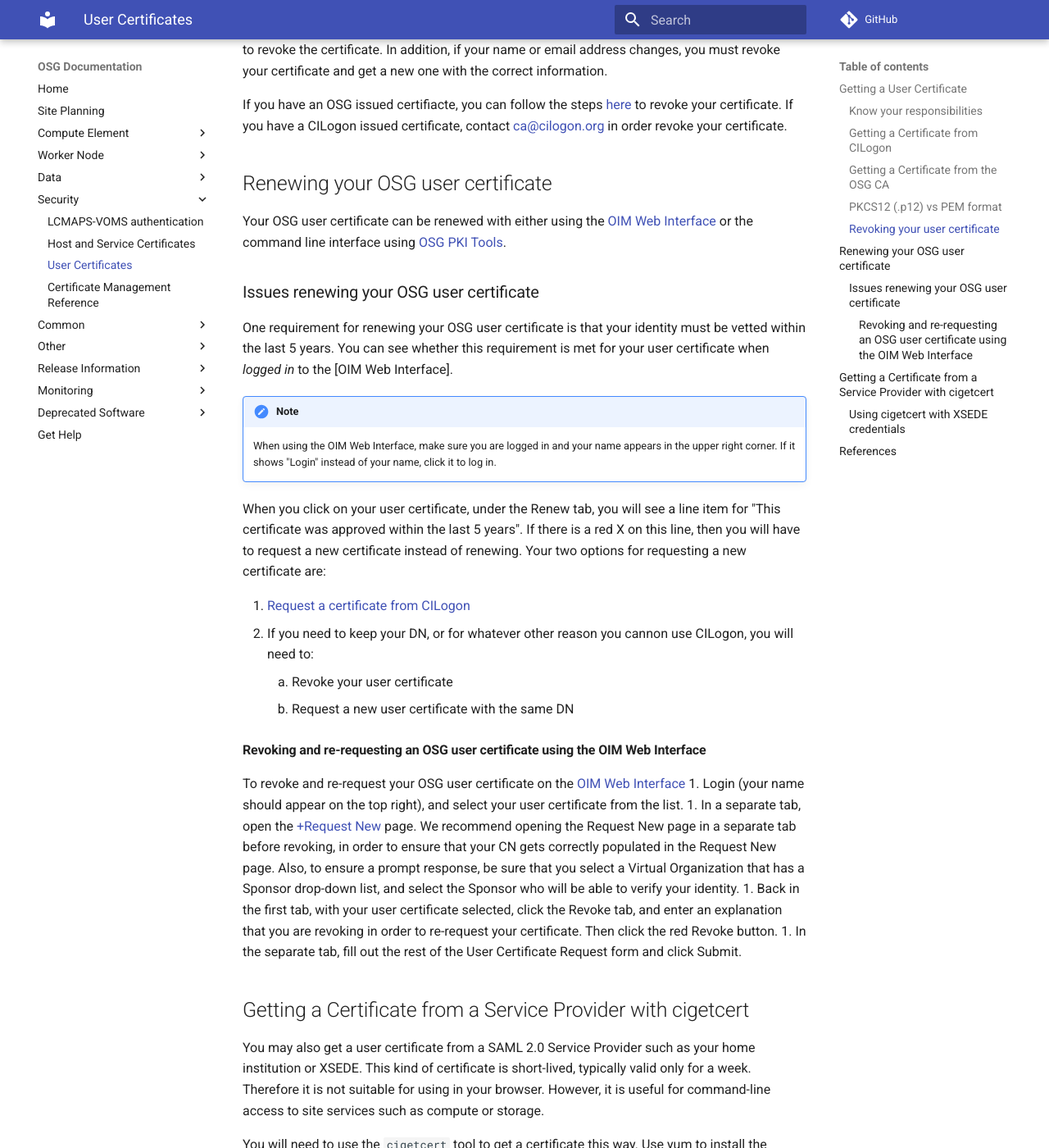
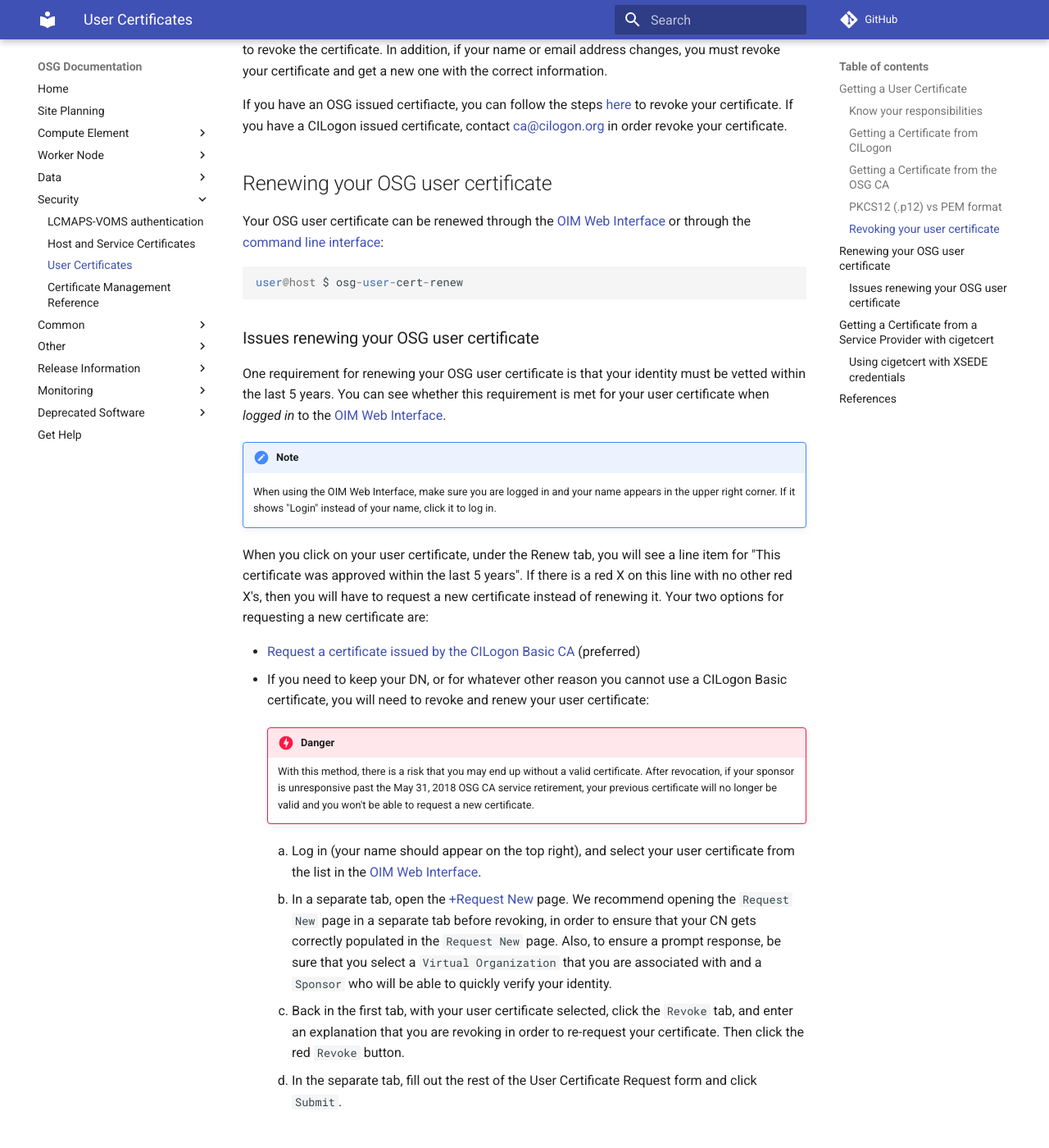
Before and after one commit to osg-htc/docs, an MkDocs documentation site: the page built from docs/security/user-certs.md, in a window 1280 px wide and 1400 px high, scrolled down 3750 px. Shown: the whole window at 82% size. Built offline with MkDocs 1.6.1 and Material for MkDocs 9.7.7, drawn with Linux system fonts in a browser that asks for light colours; comment, search, counter and statistics services are not loaded; old or Windows-style settings are respelled for this version of MkDocs.

Commit message:
Reorganize the cert renewal section

````diff
--- a/docs/security/user-certs.md
+++ b/docs/security/user-certs.md
@@ -126,15 +126,19 @@ If you have a CILogon issued certificate, contact [ca@cilogon.org](mailto:ca@cil
 Renewing your OSG user certificate
 ----------------------------------
 
-Your OSG user certificate can be renewed with either using the
+Your OSG user certificate can be renewed through the
 [OIM Web Interface](https://oim.opensciencegrid.org/oim/certificateuser)
-or the command line interface using
-[OSG PKI Tools](/security/certificate-management).
+or through the [command line interface](/security/certificate-management#osg-pki-command-line-clients):
+
+```
+user@host $ osg-user-cert-renew
+```
 
 ### Issues renewing your OSG user certificate
 
 One requirement for renewing your OSG user certificate is that your identity must be vetted within the last 5 years.
-You can see whether this requirement is met for your user certificate when *logged in* to the [OIM Web Interface].
+You can see whether this requirement is met for your user certificate when *logged in* to the
+[OIM Web Interface](https://oim.opensciencegrid.org/oim/certificateuser).
 
 !!! note
     When using the OIM Web Interface, make sure you are logged in and your name appears in the upper right corner.
@@ -142,27 +146,29 @@ You can see whether this requirement is met for your user certificate when *logg
 
 When you click on your user certificate, under the Renew tab, you will see a line item for
 "This certificate was approved within the last 5 years".
-If there is a red X on this line, then you will have to request a new certificate instead of renewing.
+If there is a red X on this line with no other red X's, then you will have to request a new certificate instead of
+renewing it.
 Your two options for requesting a new certificate are:
 
-1. [Request a certificate from CILogon](#getting-a-certificate-from-cilogon)
-1. If you need to keep your DN, or for whatever other reason you cannon use CILogon, you will need to:
-    1. Revoke your user certificate
-    2. Request a new user certificate with the same DN
+- [Request a certificate issued by the CILogon Basic CA](#getting-a-certificate-from-cilogon) (preferred)
+- If you need to keep your DN, or for whatever other reason you cannot use a CILogon Basic certificate, you will need to
+  revoke and renew your user certificate:
 
-#### Revoking and re-requesting an OSG user certificate using the OIM Web Interface
+    !!! danger
+        With this method, there is a risk that you may end up without a valid certificate.
+        After revocation, if your sponsor is unresponsive past the May 31, 2018 OSG CA service retirement, your previous
+        certificate will no longer be valid and you won't be able to request a new certificate.
 
-To revoke and re-request your OSG user certificate on the
-[OIM Web Interface](https://oim.opensciencegrid.org/oim/certificateuser)
-1. Login (your name should appear on the top right), and select your user certificate from the list.
-1. In a separate tab, open the [+Request New](https://oim.opensciencegrid.org/oim/certificaterequestuser) page.
-   We recommend opening the Request New page in a separate tab before revoking, in order to ensure that your CN gets
-   correctly populated in the Request New page.
-   Also, to ensure a prompt response, be sure that you select a Virtual Organization that has a Sponsor drop-down list,
-   and select the Sponsor who will be able to verify your identity.
-1. Back in the first tab, with your user certificate selected, click the Revoke tab, and enter an explanation that you are
-   revoking in order to re-request your certificate.  Then click the red Revoke button.
-1. In the separate tab, fill out the rest of the User Certificate Request form and click Submit.
+    1. Log in (your name should appear on the top right), and select your user certificate from the list in the
+       [OIM Web Interface](https://oim.opensciencegrid.org/oim/certificateuser).
+    1. In a separate tab, open the [+Request New](https://oim.opensciencegrid.org/oim/certificaterequestuser) page.
+       We recommend opening the `Request New` page in a separate tab before revoking, in order to ensure that your CN gets
+       correctly populated in the `Request New` page.
+       Also, to ensure a prompt response, be sure that you select a `Virtual Organization` that you are associated with and
+       a `Sponsor` who will be able to quickly verify your identity.
+    1. Back in the first tab, with your user certificate selected, click the `Revoke` tab, and enter an explanation that you are
+       revoking in order to re-request your certificate.  Then click the red `Revoke` button.
+    1. In the separate tab, fill out the rest of the User Certificate Request form and click `Submit`.
 
 
 Getting a Certificate from a Service Provider with cigetcert
````
